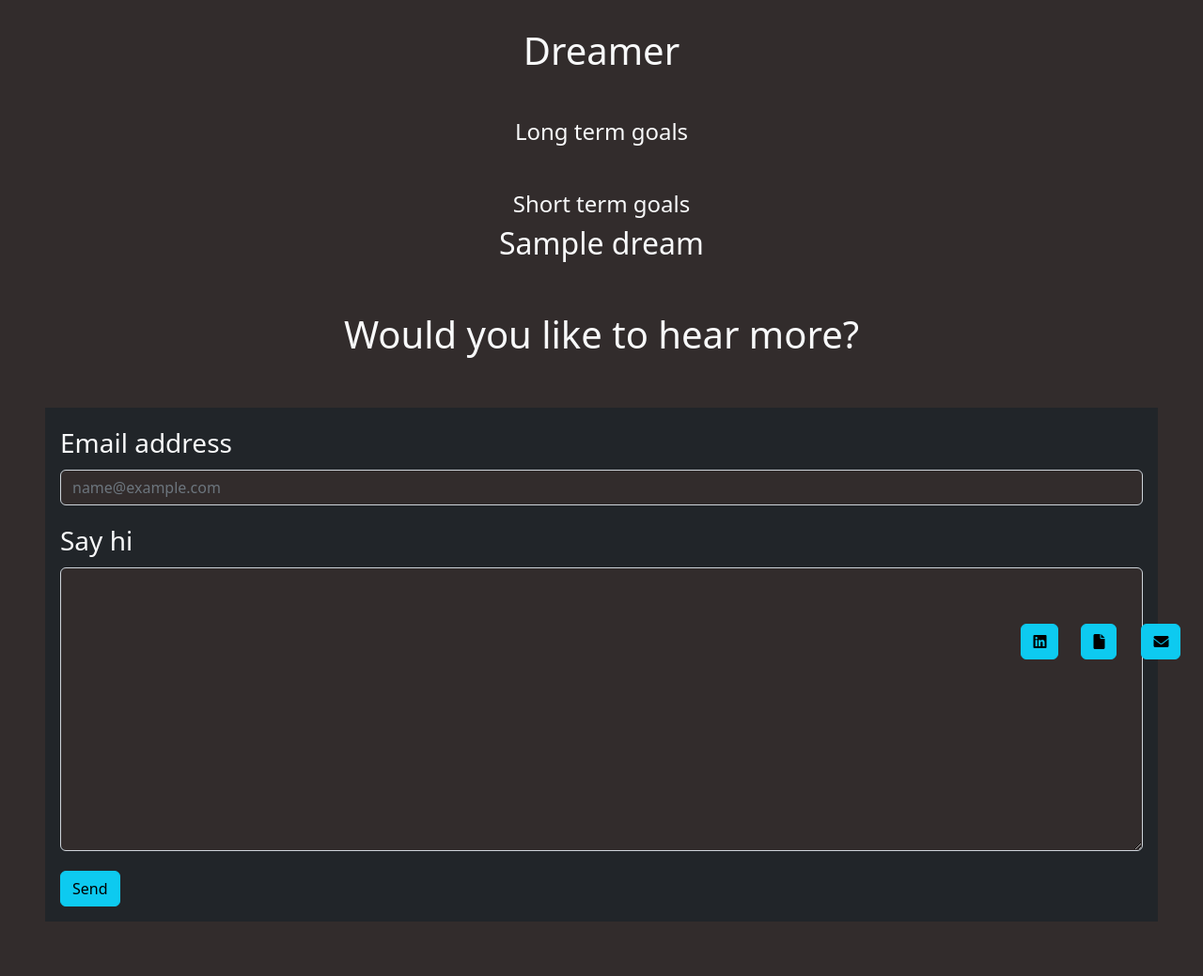
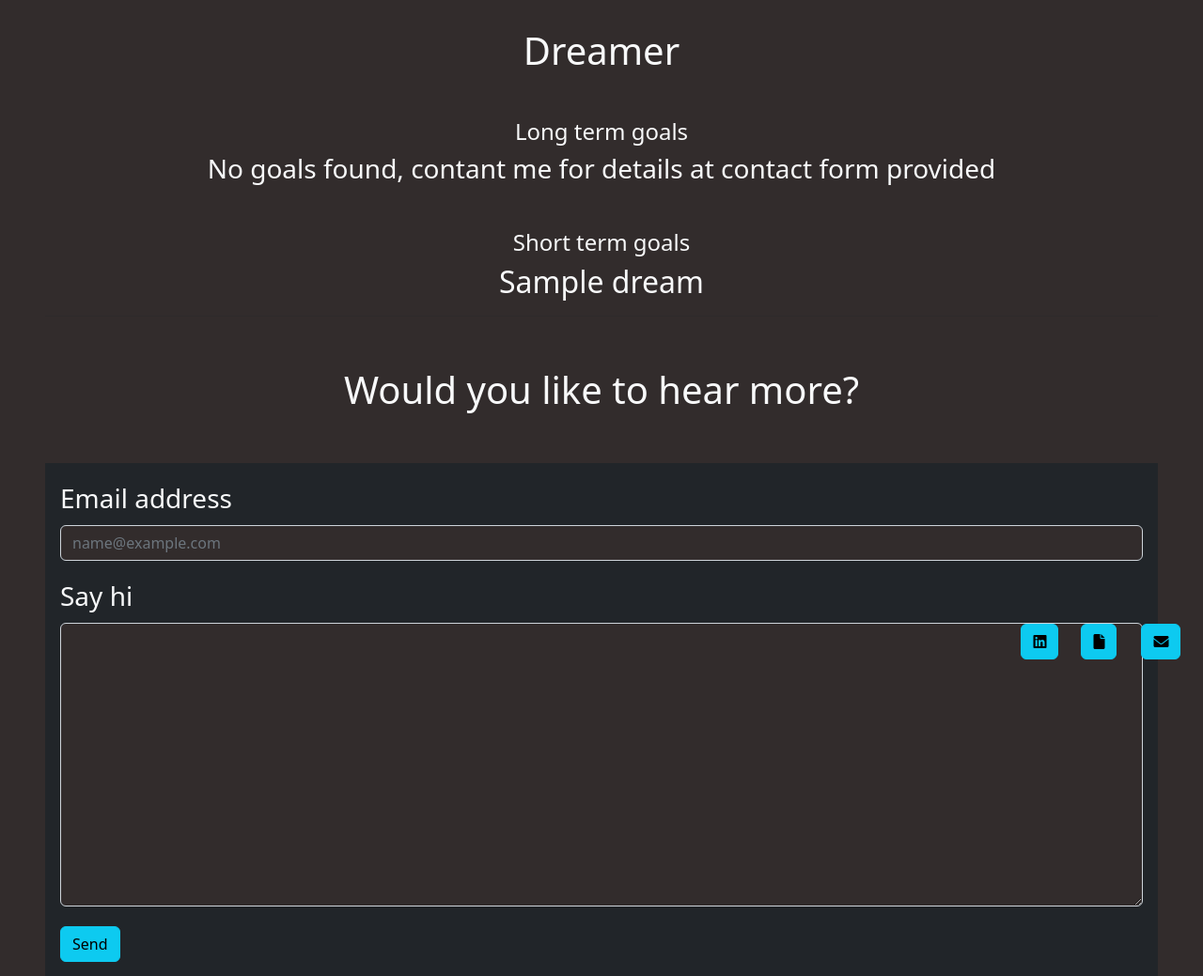
Before and after one commit to BuleandraGeorge/PersonalWebsite, a Flask app: page /dreamer in a window 1280 px wide. Shown: the part 82-1121 px from the top of the page at 94% size. Before the commit the page ends 1063 px from the top, so only its background shows below. Run offline with Flask 2, Linux system fonts and the light colour scheme; a database or web service that is not in the repository returns one stand-in record (values such as "Sample title"); some libraries are stand-ins or nearby versions.

Commit message:
Add Logic when no asset is found

```diff
--- a/myfirstApp.py
+++ b/myfirstApp.py
@@ -16,7 +16,13 @@ app.secret_key = os.environ["APP_SECRET_KEY"]
 OWNER_PASSWORD = os.environ['OWNER_PASSWORD']
 @app.route("/")
 def index():
-    return render_template("index.html", projects=list(database.projects.find()), courses=list(database.studies.find()))
+    goals = list(database.dreams.find())
+    if len(goals)>0:
+        main_goals = [goal for goal in goals if goal['isMain'] and not goal['isDone']]
+        main_goals.sort(key=lambda goal: goal['no_order'])
+    else:
+        main_goals=[{'title':"Success is not final; failure is not fatal: it is the courage to continue that counts. - Winston Churchill."}]
+    return render_template("index.html", projects=list(database.projects.find()), courses=list(database.studies.find()), main_goal=main_goals[0])
 
 @app.route("/student")
 def student():
--- a/templates/dreamer.html
+++ b/templates/dreamer.html
@@ -2,6 +2,7 @@
 {% block page_title %}Dreamer  {% endblock %}
 {% block content %}
 	<h4 class="text-center text-light">Long term goals </h4>
+	{% if main_goals|length > 0%}
 		{% for goal in main_goals %}
 			{% if not goal.isDone %}
 				<h2 class="mx-5 text-light text-center">{{goal.title}}</h2>
@@ -12,7 +13,11 @@
 				<h2 class="mx-5 text-light text-decoration-line-through text-center">{{goal.title}}</h2>
 			{% endif %}
 		{% endfor %}
+	{% else %}
+		<h3 class="text-center text-light w-100">No goals found, contant me for details at contact form provided</h3>
+	{% endif %}
 	<h4 class="text-center text-light mt-5">Short term goals </h4>
+	{% if secondary_goals %}
 		{% for goal in secondary_goals %}
 			{% if not goal.isDone %}
 				<h2 class="mx-5 text-light text-center">{{goal.title}}</h2>
@@ -23,5 +28,8 @@
 				<h2 class="mx-5 text-light text-decoration-line-through text-center">{{goal.title}}</h2>
 			{% endif %}
 		{% endfor %}
+	{% else %}
+		<h3 class="text-center text-light w-100">No goals found, contant me for details at contact form provided</h3>
+	{% endif %}
 {% include "elements/forms/email_form.html"%}
 {% endblock %}
--- a/templates/elements/forms/email_form.html
+++ b/templates/elements/forms/email_form.html
@@ -1,5 +1,5 @@
+ <hr>
 <p class="fs-1 text-center text-light my-5">Would you like to hear more? </p>
-
 <form class="card m-auto fs-3 mb-5" style="height:30rem" action="{{url_for('contact')}}" method="POST">
     <div class="card-body bg-dark text-light">
         <div class="mb-3">
--- a/templates/student.html
+++ b/templates/student.html
@@ -2,6 +2,7 @@
 {% block page_title %}Student {% endblock %}
 {% block content %}
 <div class="text-light">
+    {% if studies|length > 0 %}
         {% for study in studies%}
         <div class="card text-center bg-dark text-light mb-5">
             <div class="card-body">
@@ -34,6 +35,9 @@
             </div>
         </div>
         {% endfor %}
+    {% else %}
+         <h3 class="text-center text-light w-100">No studies found, please contant me for details at contact form provided</h3>
+    {% endif %}
 </div>
 {% include "elements/forms/email_form.html"%}
 {% endblock %}
--- a/wsgi.py
+++ b/wsgi.py
@@ -1,4 +1,4 @@
 from myfirstApp import app
 import os
 if __name__ == '__main__':
-    app.run(host=os.environ.get('IP'), port=int(os.environ.get('PORT')), debug=False)
+    app.run(host=os.environ.get('IP'), port=int(os.environ.get('PORT')), debug=True)
```
Also changed, not shown: templates/developer.html (+8 -2 lines), templates/index.html (+11 -7 lines). Lines whose indentation alone changed are shown as unchanged.
